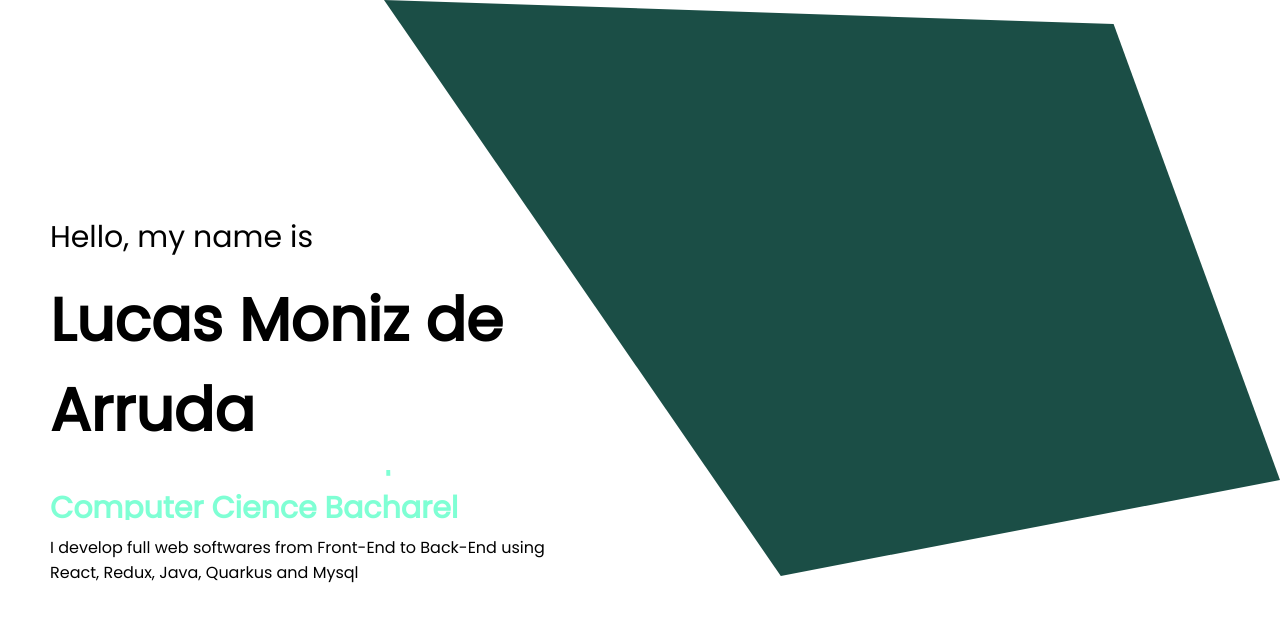
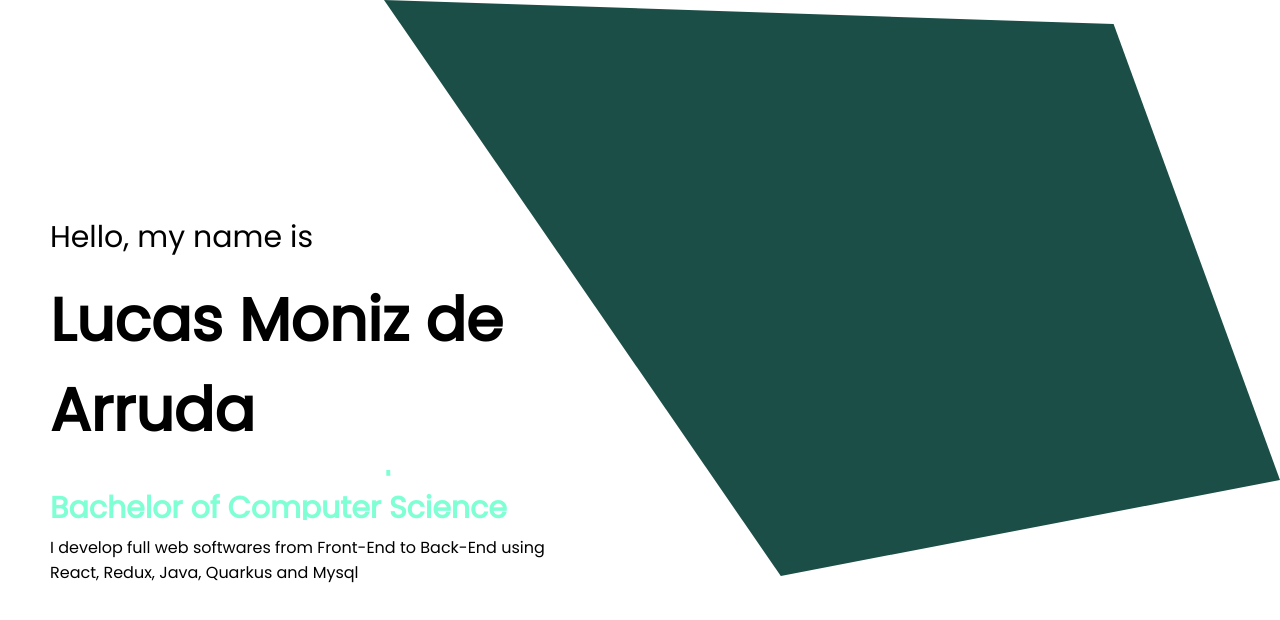
Before and after one commit to LUC4T0N1/Portfolio, a React (Create React App) app: page / in a window 1280 px wide. Shown: the top 620 px of the page. Built offline with nearby package versions, Linux system fonts and the light colour scheme.

Commit message:
first commit

```diff
--- a/src/interfaces/intro/Intro.js
+++ b/src/interfaces/intro/Intro.js
@@ -10,7 +10,7 @@ function Intro() {
           <div className='intro-title'>
             <div className='intro-title-wrapper'>
              <div className='intro-title-item'>Full-Stack Web Developer</div>
-             <div className='intro-title-item'>Computer Cience Bacharel</div>
+             <div className='intro-title-item'>Bachelor of Computer Science</div>
             </div>
           </div>
           <div className='intro-description'>
```
